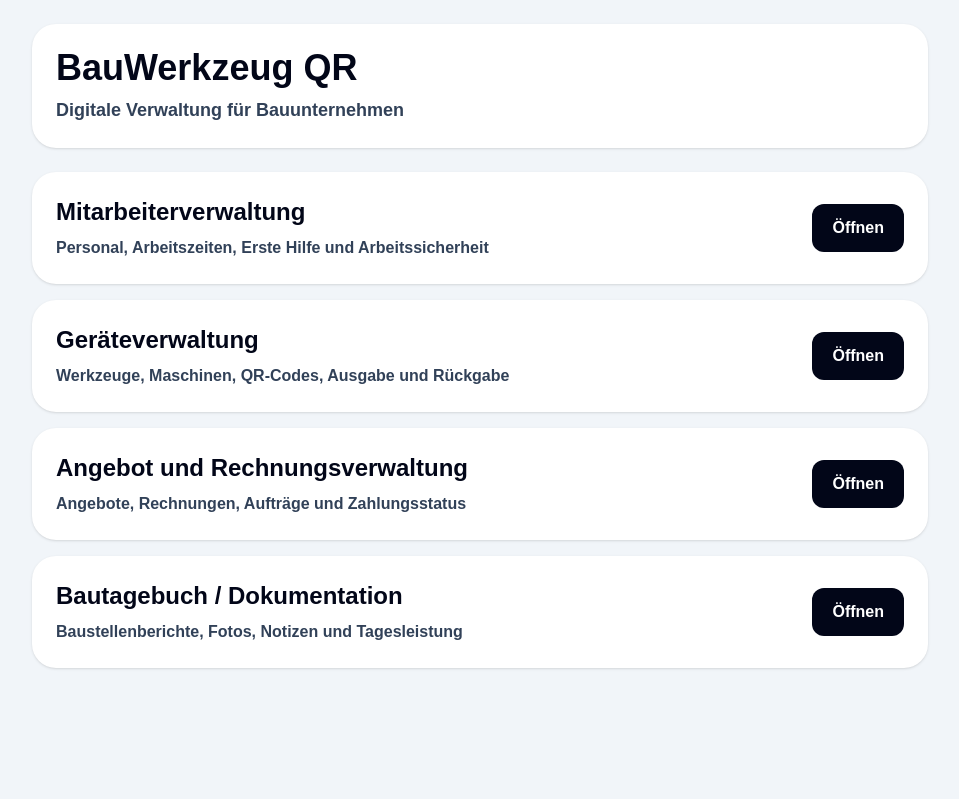
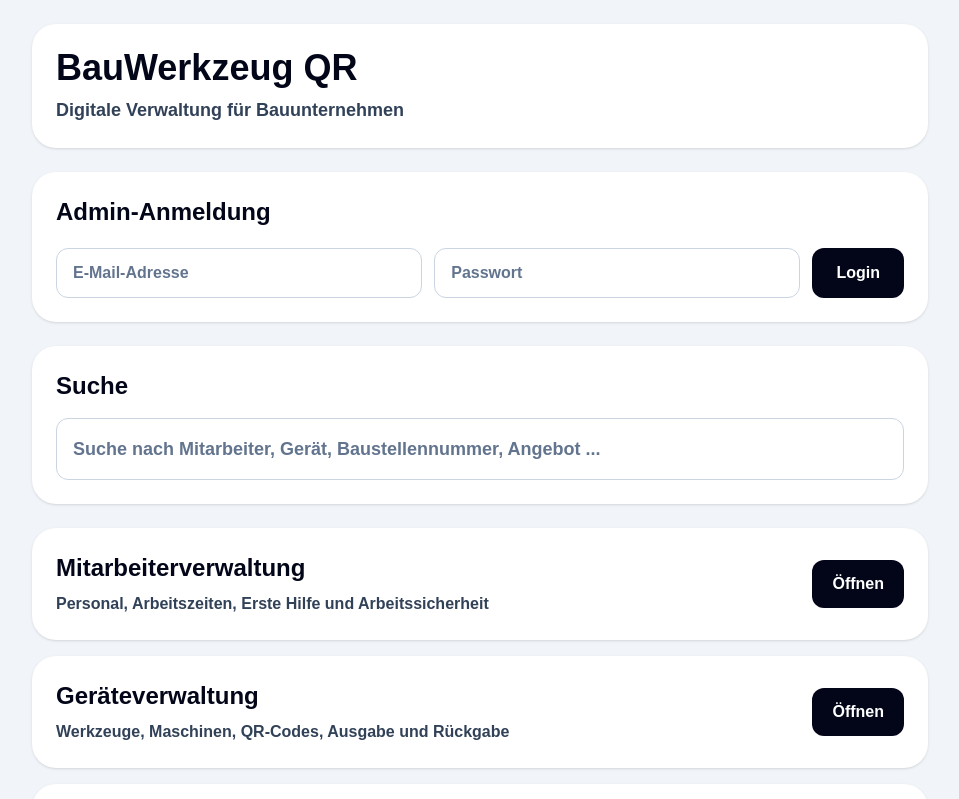
Before and after one commit to sven3joehnk-blip/bauwerkzeug-qr, a Next.js app: page / in a window 1280 px wide. Shown: the top 799 px of the page, without its empty margins (160-1119 px from the left). Built offline with nearby package versions, Linux system fonts and the light colour scheme; no server answers.

Commit message:
startseite mit admin login und suche

```diff
--- a/app/page.tsx
+++ b/app/page.tsx
@@ -1,28 +1,97 @@
 'use client';
 
+import { useEffect, useState } from 'react';
+import { createClient } from '@supabase/supabase-js';
+
+const supabaseUrl = process.env.NEXT_PUBLIC_SUPABASE_URL;
+const supabaseKey = process.env.NEXT_PUBLIC_SUPABASE_ANON_KEY;
+
+const supabase =
+  supabaseUrl && supabaseKey ? createClient(supabaseUrl, supabaseKey) : null;
+
 export default function HomePage() {
+  const [userEmail, setUserEmail] = useState('');
+  const [password, setPassword] = useState('');
+  const [loggedInEmail, setLoggedInEmail] = useState('');
+  const [error, setError] = useState('');
+  const [search, setSearch] = useState('');
+
+  useEffect(() => {
+    checkUser();
+  }, []);
+
+  async function checkUser() {
+    if (!supabase) return;
+
+    const { data } = await supabase.auth.getUser();
+
+    if (data.user?.email) {
+      setLoggedInEmail(data.user.email);
+    }
+  }
+
+  async function login() {
+    setError('');
+
+    if (!supabase) {
+      setError('Supabase ist nicht verbunden.');
+      return;
+    }
+
+    const { data, error } = await supabase.auth.signInWithPassword({
+      email: userEmail,
+      password,
+    });
+
+    if (error) {
+      setError(error.message);
+      return;
+    }
+
+    setLoggedInEmail(data.user?.email || '');
+    setUserEmail('');
+    setPassword('');
+  }
+
+  async function logout() {
+    if (!supabase) return;
+
+    await supabase.auth.signOut();
+    setLoggedInEmail('');
+  }
+
   const modules = [
     {
       title: 'Mitarbeiterverwaltung',
       text: 'Personal, Arbeitszeiten, Erste Hilfe und Arbeitssicherheit',
       href: '/employees',
+      keywords: 'mitarbeiter personal stunden arbeitszeit erste hilfe sifa',
     },
     {
       title: 'Geräteverwaltung',
       text: 'Werkzeuge, Maschinen, QR-Codes, Ausgabe und Rückgabe',
       href: '/geraet',
+      keywords: 'gerät geraet werkzeug maschine qr inventar ausgabe rückgabe',
     },
     {
       title: 'Angebot und Rechnungsverwaltung',
       text: 'Angebote, Rechnungen, Aufträge und Zahlungsstatus',
       href: '/angebote',
+      keywords: 'angebot rechnung auftrag zahlung',
     },
     {
       title: 'Bautagebuch / Dokumentation',
       text: 'Baustellenberichte, Fotos, Notizen und Tagesleistung',
       href: '/bautagebuch',
+      keywords: 'bautagebuch dokumentation baustelle foto bericht baustellennummer',
     },
   ];
+
+  const filteredModules = modules.filter((module) =>
+    `${module.title} ${module.text} ${module.keywords}`
+      .toLowerCase()
+      .includes(search.toLowerCase())
+  );
 
   return (
     <main className="min-h-screen bg-slate-100 p-6 text-slate-950">
@@ -38,8 +107,78 @@ export default function HomePage() {
           </p>
         </header>
 
+        <section className="rounded-3xl bg-white p-6 shadow-sm">
+          <h2 className="text-2xl font-black">
+            Admin-Anmeldung
+          </h2>
+
+          {loggedInEmail ? (
+            <div className="mt-5 flex items-center justify-between rounded-2xl bg-emerald-50 p-4">
+              <div>
+                <p className="text-sm font-black text-emerald-700">
+                  Angemeldet als Admin
+                </p>
+                <p className="text-lg font-black text-emerald-900">
+                  {loggedInEmail}
+                </p>
+              </div>
+
+              <button
+                onClick={logout}
+                className="rounded-xl bg-slate-950 px-5 py-3 font-black text-white"
+              >
+                Abmelden
+              </button>
+            </div>
+          ) : (
+            <div className="mt-5 grid gap-3 md:grid-cols-[1fr_1fr_auto]">
+              <input
+                type="email"
+                placeholder="E-Mail-Adresse"
+                value={userEmail}
+                onChange={(e) => setUserEmail(e.target.value)}
+                className="rounded-xl border border-slate-300 px-4 py-3 font-bold placeholder:text-slate-500"
+              />
+
+              <input
+                type="password"
+                placeholder="Passwort"
+                value={password}
+                onChange={(e) => setPassword(e.target.value)}
+                className="rounded-xl border border-slate-300 px-4 py-3 font-bold placeholder:text-slate-500"
+              />
+
+              <button
+                onClick={login}
+                className="rounded-xl bg-slate-950 px-6 py-3 font-black text-white"
+              >
+                Login
+              </button>
+            </div>
+          )}
+
+          {error && (
+            <div className="mt-4 rounded-xl bg-red-50 p-4 font-black text-red-700">
+              Fehler: {error}
+            </div>
+          )}
+        </section>
+
+        <section className="rounded-3xl bg-white p-6 shadow-sm">
+          <h2 className="text-2xl font-black">
+            Suche
+          </h2>
+
+          <input
+            placeholder="Suche nach Mitarbeiter, Gerät, Baustellennummer, Angebot ..."
+            value={search}
+            onChange={(e) => setSearch(e.target.value)}
+            className="mt-4 w-full rounded-xl border border-slate-300 px-4 py-4 text-lg font-bold placeholder:text-slate-500"
+          />
+        </section>
+
         <section className="space-y-4">
-          {modules.map((module) => (
+          {filteredModules.map((module) => (
             <a
               key={module.title}
               href={module.href}
```
